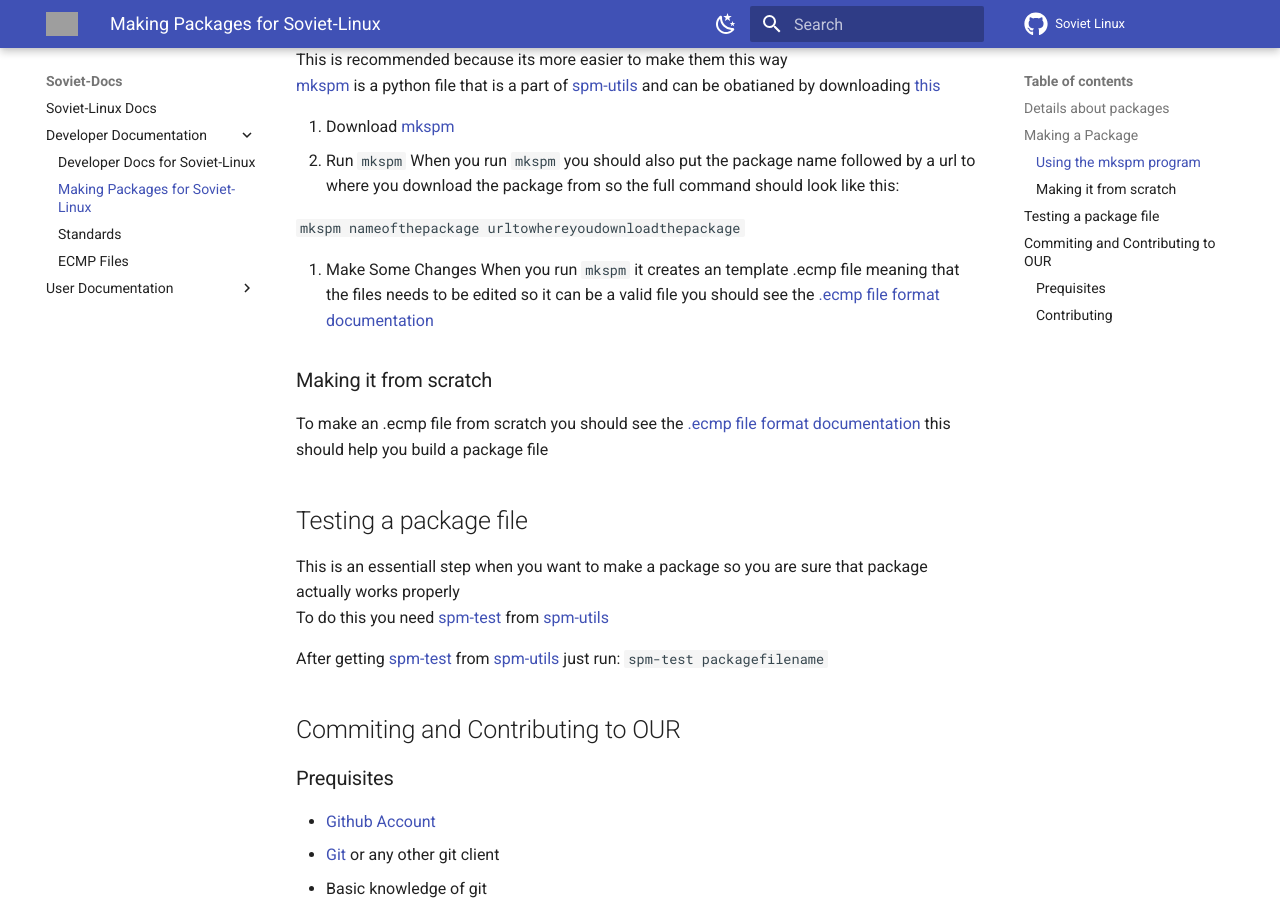
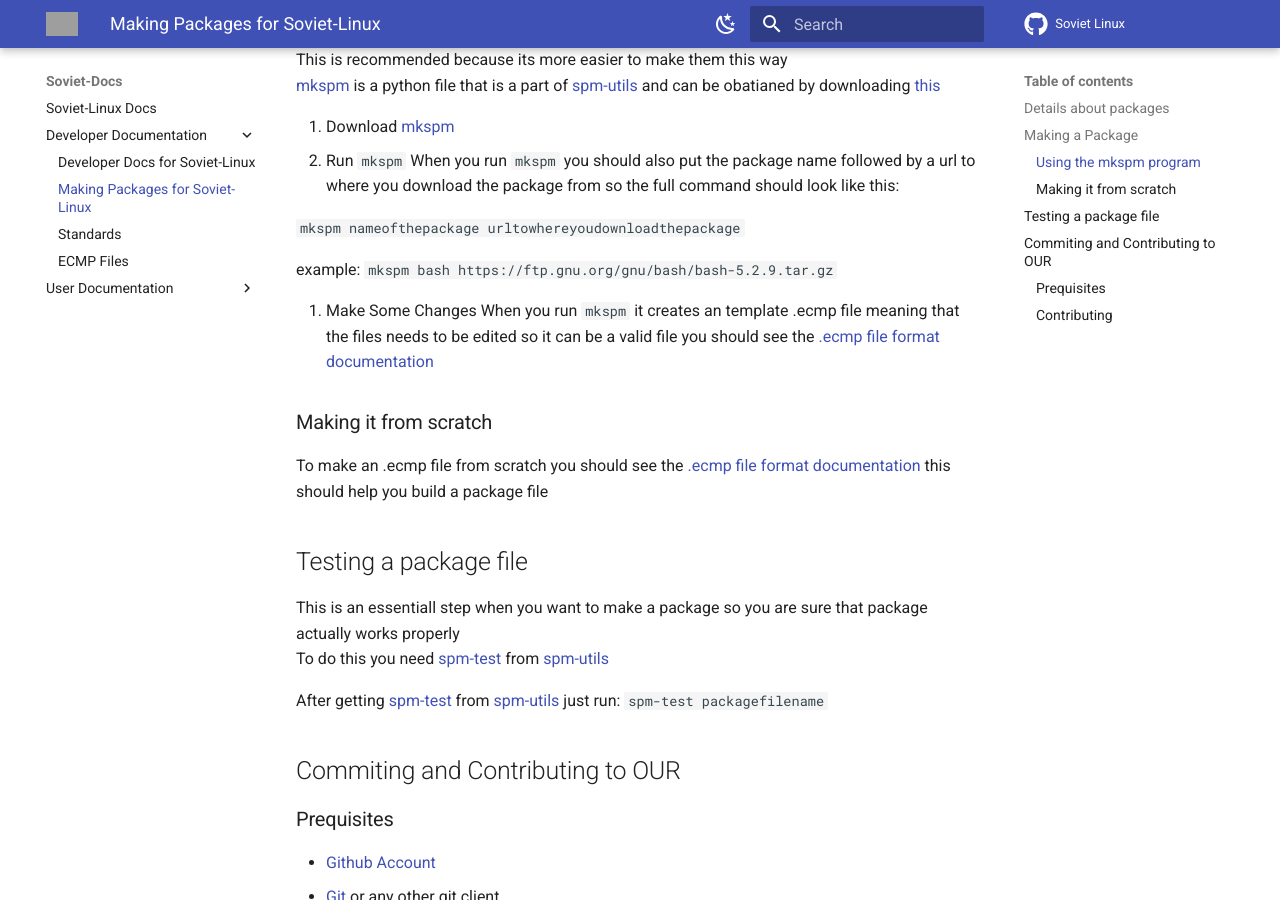
Before and after one commit to Soviet-Linux/Soviet-Docs, an MkDocs documentation site: the page built from docs/Developer Documentation/Making Packages.md, in a window 1280 px wide and 900 px high, scrolled down 495 px. Built offline with MkDocs 1.6.1 and Material for MkDocs 9.7.7, drawn with Linux system fonts in a browser that asks for light colours; grey boxes are pictures that could not be loaded.

Commit message:
added an example

````diff
--- a/docs/Developer Documentation/Making Packages.md
+++ b/docs/Developer Documentation/Making Packages.md
@@ -20,6 +20,9 @@
 When you run ```mkspm``` you should also put the package name followed by a url to where you download the package from so the full command should look like this:
 
 ``mkspm nameofthepackage urltowhereyoudownloadthepackage``
+
+example:
+`mkspm bash https://ftp.gnu.org/gnu/bash/bash-5.2.9.tar.gz`
 
 3. Make Some Changes
 When you run ```mkspm``` it creates an template .ecmp file meaning that the files needs to be edited so it can be a valid file you should see the [.ecmp file format documentation](ecmp.md)
````
